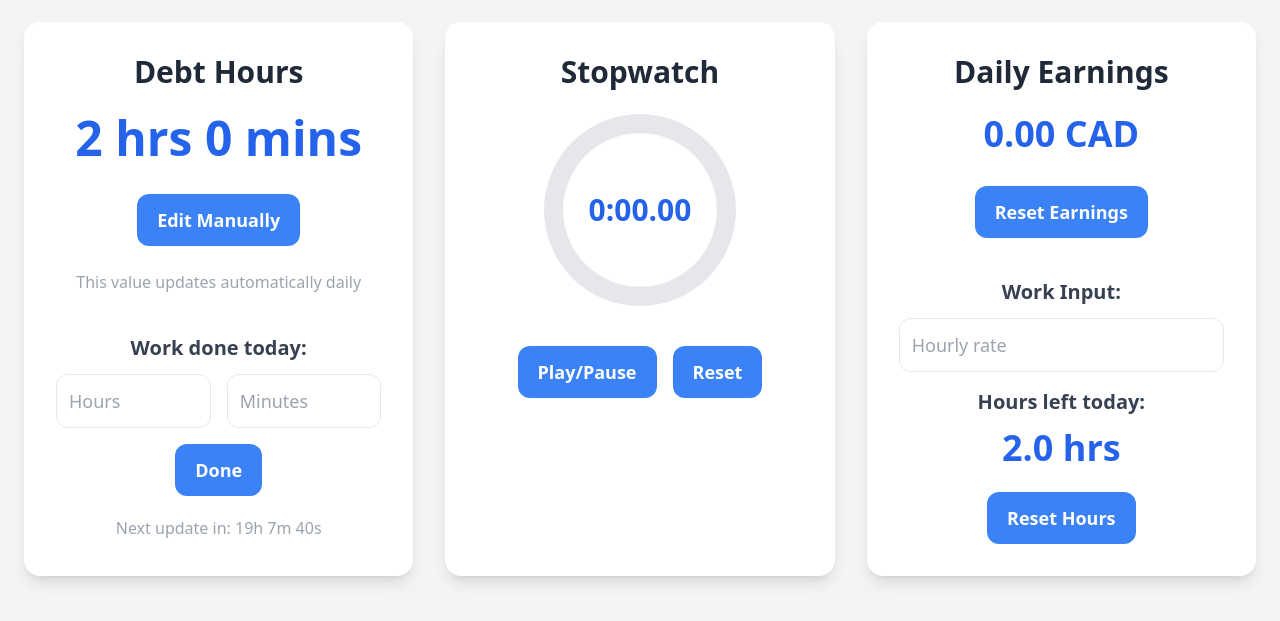
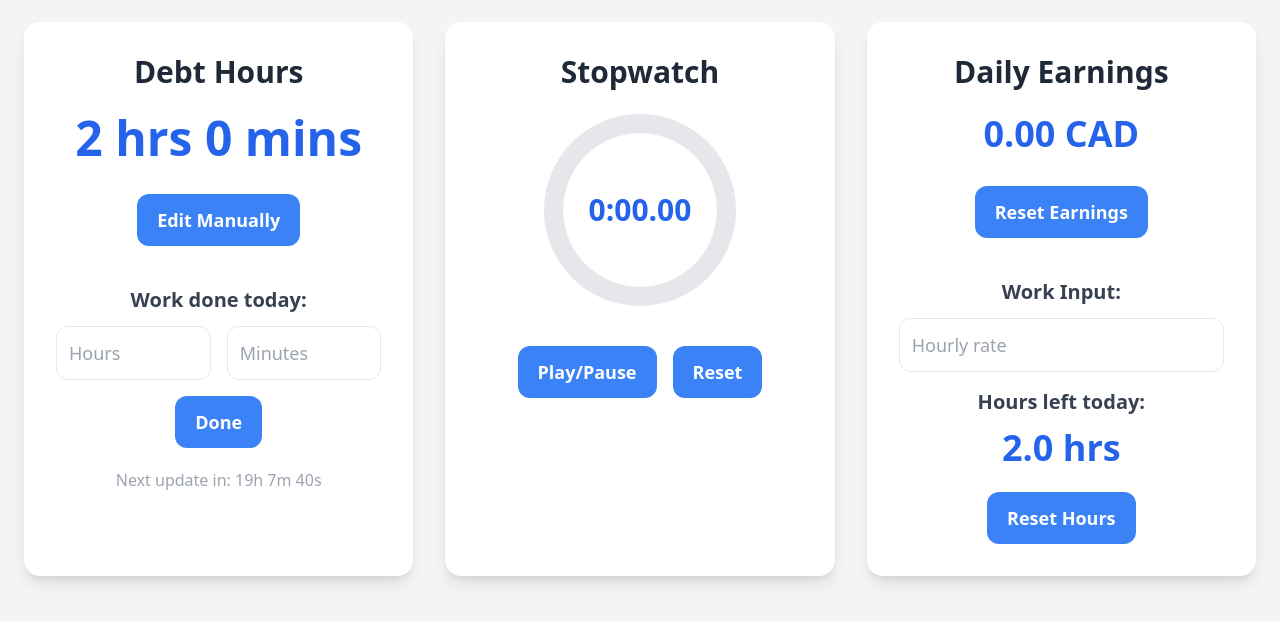
Before and after one commit to wcraske/hoursTracker, a plain HTML site: page index.html in a window 1280 px wide. Shown: the part 101-722 px from the top of the page. Drawn offline with nearby package versions, Linux system fonts and the light colour scheme.

Commit message:
removed line

```diff
--- a/index.html
+++ b/index.html
@@ -259,7 +259,6 @@
       <h1 class="text-2xl sm:text-3xl font-bold text-gray-800 mb-4 sm:mb-6">Debt Hours</h1>
       <div class="text-4xl sm:text-5xl font-semibold text-blue-600 mb-6 sm:mb-8" id="debtHoursValue">0 hrs 0 mins</div>
       <button id="editBtn" class="bg-blue-500 hover:bg-blue-600 active:scale-95 text-white font-bold py-3 px-5 rounded-xl text-base sm:text-lg transition-all w-full sm:w-auto">Edit Manually</button>
-      <p class="mt-4 sm:mt-6 text-gray-400 text-sm sm:text-base">This value updates automatically daily</p>
 
       <div class="mt-8 sm:mt-10">
         <h2 class="text-lg sm:text-xl font-semibold text-gray-700 mb-2 sm:mb-3">Work done today:</h2>
```
